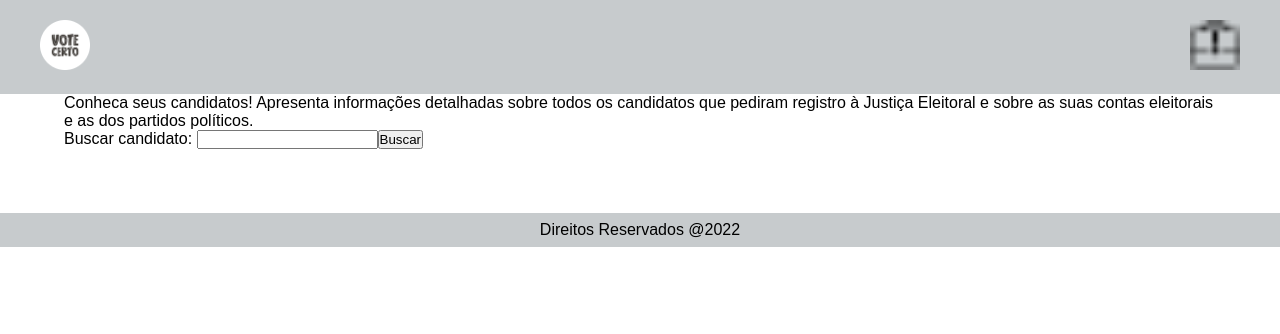
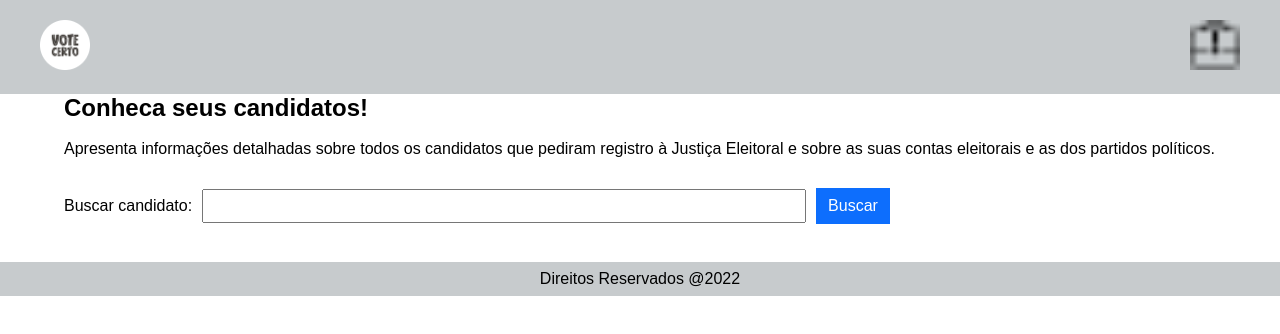
Before and after one commit to siilas/vote-certo-web, a Vue app: page / in a window 1280 px wide. Shown: the top 334 px of the page. Built offline with nearby package versions, Linux system fonts and the light colour scheme.

Commit message:
Home page

```diff
--- a/src/views/HomeView.vue
+++ b/src/views/HomeView.vue
@@ -6,13 +6,16 @@ import TheWelcome from '@/components/TheWelcome.vue'
   <main>
     <div class="content">
     <div class="title">
-      Conheca seus candidatos!
+      <h2>Conheca seus candidatos!</h2>
+      <br/>
+      <span>
       Apresenta informações detalhadas sobre todos os candidatos que pediram registro à Justiça Eleitoral
       e sobre as suas contas eleitorais e as dos partidos políticos.
+      </span>
     </div>
 
     <div class="form-search">
-      Buscar candidato:
+      <label>Buscar candidato:</label>
       <input type="text" />
       <button v-on:click="mostrarCandidatos = true">Buscar</button>
     </div>
@@ -69,15 +72,21 @@ export default {
 <style scoped>
 
   .content {
-    padding: 0 5% 5% 5%;
+    padding: 0 5% 3% 5%;
   }
 
   .title {
-
+    margin-bottom: 30px;
   }
 
-  .form-search {
+  .form-search input, button {
+    margin-left: 10px !important;
+  }
 
+  .form-search input {
+    padding: 0.375rem 0.75rem;
+    font-size: 1rem;
+    width: 50%;
   }
 
   .candidates-table {
@@ -97,6 +106,29 @@ export default {
     padding: 0.5rem 0.5rem;
   }
 
+  button {
+    background-color: #0d6efd;
+    color: white !important;
+    cursor: pointer;
+    --bs-btn-padding-x: 0.75rem;
+    --bs-btn-padding-y: 0.375rem;
+    --bs-btn-font-family: ;
+    --bs-btn-font-size: 1rem;
+    --bs-btn-font-weight: 400;
+    --bs-btn-line-height: 1.5;
+    display: inline-block;
+    padding: var(--bs-btn-padding-y) var(--bs-btn-padding-x);
+    font-family: var(--bs-btn-font-family);
+    font-size: var(--bs-btn-font-size);
+    font-weight: var(--bs-btn-font-weight);
+    line-height: var(--bs-btn-line-height);
+    color: var(--bs-btn-color);
+    text-align: center;
+    text-decoration: none;
+    border: var(--bs-btn-border-width) solid var(--bs-btn-border-color);
+    border-radius: var(--bs-btn-border-radius);
+  }
+
   caption {
     font-size: 18px;
     font-weight: bold;
```
